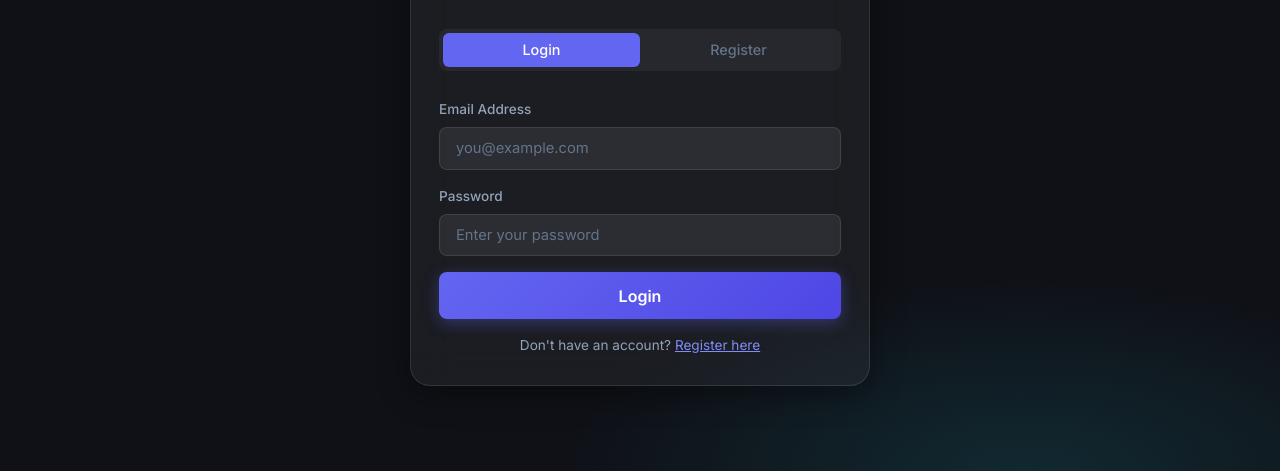
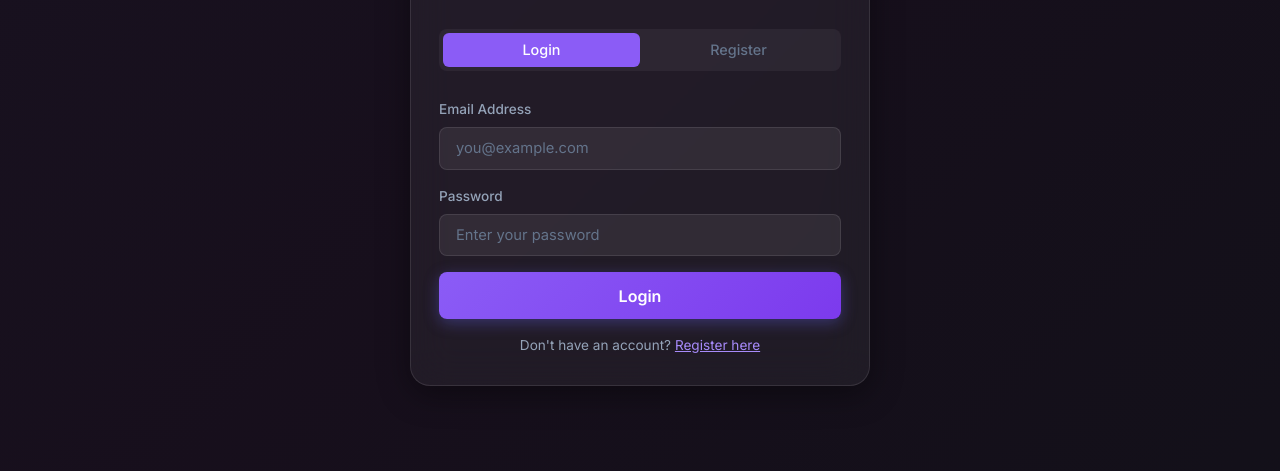
Before and after one commit to anshupal714/Civic-Infrastructure-Complaint-and-Status-Tracker-Project, a website: page frontend/index.html in a window 1280 px wide. Shown: the part 329-800 px from the top of the page. Drawn offline with Linux system fonts and the light colour scheme.

Commit message:
Update README and frontend styling

```diff
--- a/frontend/style.css
+++ b/frontend/style.css
@@ -6,10 +6,10 @@
 
 /* ── CSS Variables ── */
 :root {
-  --primary:       #6366f1;
-  --primary-dark:  #4f46e5;
-  --primary-light: #818cf8;
-  --accent:        #22d3ee;
+  --primary:       #8b5cf6;
+  --primary-dark:  #7c3aed;
+  --primary-light: #a78bfa;
+  --accent:        #f43f5e;
   --success:       #10b981;
   --warning:       #f59e0b;
   --danger:        #ef4444;
@@ -42,14 +42,18 @@
 html { scroll-behavior: smooth; }
 body {
   font-family: 'Inter', sans-serif;
-  background: var(--bg-base);
+  background: linear-gradient(135deg, #0f1117, #1a1525, #170f1c, #0f1117);
+  background-size: 300% 300%;
+  animation: gradientBG 15s ease infinite;
   color: var(--text-primary);
   min-height: 100vh;
   line-height: 1.6;
-  background-image:
-    radial-gradient(ellipse 80% 50% at 20% -10%, rgba(99,102,241,0.18) 0%, transparent 60%),
-    radial-gradient(ellipse 60% 40% at 80% 100%, rgba(34,211,238,0.12) 0%, transparent 60%);
-  background-attachment: fixed;
+}
+
+@keyframes gradientBG {
+  0% { background-position: 0% 50%; }
+  50% { background-position: 100% 50%; }
+  100% { background-position: 0% 50%; }
 }
 
 /* ── Typography ── */
```
Also changed, not shown: README.md.
